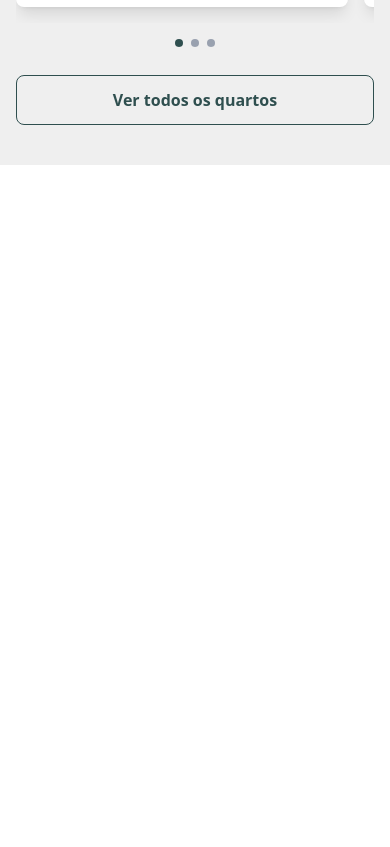
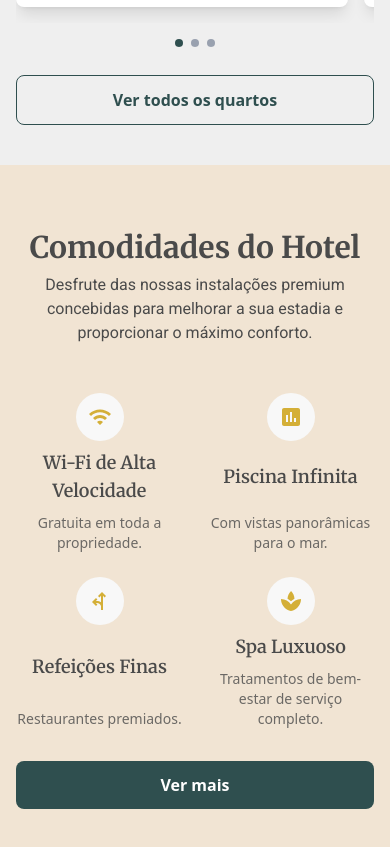
Before and after one commit to oTiagoPereira/hotel-regency, a React (Vite) app: page / in a window 390 px wide. Shown: the part 3257-4104 px from the top of the page. Before the commit the page ends 3422 px from the top, so only its background shows below. Built offline with nearby package versions, Linux system fonts and the light colour scheme.

Commit message:
feat(ui): cria seção  com cards responsivos e toggle mobile

```diff
--- /dev/null
+++ b/src/components/Amenities/Amenities.style.ts
@@ -0,0 +1,17 @@
+export const amenitiesStyle = {
+  section: "bg-secondary w-full min-h-[600px] py-10 md:py-0 flex items-center",
+  container:
+    "max-w-7xl mx-auto flex flex-col items-stretch justify-between px-4 sm:px-6 lg:px-8 md:gap-4",
+  header: "text-center md:text-start mt-6 mb-12 md:w-1/2",
+  heading:
+    "text-3xl font-bold text-text-color mb-2 font-heading",
+  paragraph: "text-text-color font-body",
+  grid: "grid grid-cols-2 sm:grid-cols-3 md:grid-cols-4 gap-6 md:gap-12",
+  buttonWrapper: "block md:hidden mt-8",
+  card: "text-center flex flex-col items-center justify-between w-fit mx-auto h-auto",
+  iconWrapper:
+    "bg-neutral p-3 flex items-center justify-center rounded-full text-icons-secondary",
+  cardTitle:
+    "text-lg font-semibold font-heading text-text-color my-2",
+  cardDescription: "text-sm text-text-color opacity-80",
+};
--- /dev/null
+++ b/src/components/Amenities/Amenities.tsx
@@ -0,0 +1,128 @@
+import {
+  FitnessCenter,
+  ForkLeft,
+  LocalBar,
+  LocalParking,
+  Poll,
+  RoomService,
+  Spa,
+  Wifi,
+  type SvgIconComponent,
+} from "@mui/icons-material";
+import { useState } from "react";
+import Button from "../Button";
+import { amenitiesStyle as styles } from "./Amenities.style";
+
+type AmenitiesCardProps = {
+  title: string;
+  description: string;
+  Icon: SvgIconComponent;
+};
+
+const AmenitiesCard = ({ title, description, Icon }: AmenitiesCardProps) => {
+  return (
+    <div className={styles.card}>
+      <span className={styles.iconWrapper}>
+        <Icon />
+      </span>
+      <h3 className={styles.cardTitle}>{title}</h3>
+      <p className={styles.cardDescription}>{description}</p>
+    </div>
+  );
+};
+
+const amenitiesList = [
+  {
+    title: "Wi-Fi de Alta Velocidade",
+    description: "Gratuita em toda a propriedade.",
+    Icon: Wifi,
+  },
+  {
+    title: "Piscina Infinita",
+    description: "Com vistas panorâmicas para o mar.",
+    Icon: Poll,
+  },
+  {
+    title: "Refeições Finas",
+    description: "Restaurantes premiados.",
+    Icon: ForkLeft,
+  },
+  {
+    title: "Spa Luxuoso",
+    description: "Tratamentos de bem-estar de serviço completo.",
+    Icon: Spa,
+  },
+  {
+    title: "Centro Fitness",
+    description: "Equipamento de última geração.",
+    Icon: FitnessCenter,
+  },
+  {
+    title: "Bar Rooftop",
+    description: "Coquetéis artesanais com vista.",
+    Icon: LocalBar,
+  },
+  {
+    title: "Estacionamento com Valet",
+    description: "Gratuita para os hóspedes.",
+    Icon: LocalParking,
+  },
+  {
+    title: "Concierge",
+    description: "24/7 serviço personalizado.",
+    Icon: RoomService,
+  },
+];
+
+function Amenities() {
+  const [showAll, setShowAll] = useState(false);
+
+  const half = Math.ceil(amenitiesList.length / 2);
+
+  const isDesktop =
+    typeof window !== "undefined"
+      ? window.matchMedia("(min-width: 768px)").matches
+      : false;
+
+  const displayAll = isDesktop || showAll;
+
+  const cardElements = displayAll
+    ? amenitiesList.map((card, idx) => <AmenitiesCard key={idx} {...card} />)
+    : amenitiesList
+        .slice(0, half)
+        .map((card, idx) => <AmenitiesCard key={idx} {...card} />);
+
+  return (
+    <section className={styles.section}>
+      <div className={styles.container}>
+        <div className={styles.header}>
+          <h2 className={styles.heading}>Comodidades do Hotel</h2>
+          <p className={styles.paragraph}>
+            Desfrute das nossas instalações premium concebidas para melhorar a
+            sua estadia e proporcionar o máximo conforto.
+          </p>
+        </div>
+        <div className={styles.grid}>{cardElements}</div>
+        <span className={styles.buttonWrapper}>
+          {!displayAll ? (
+            <Button
+              label="Ver mais"
+              variant="primary"
+              onClick={() => setShowAll(true)}
+            />
+          ) : (
+            !isDesktop && (
+              <Button
+                label="Ver menos"
+                variant="secondary"
+                onClick={() => setShowAll(false)}
+              />
+            )
+          )}
+        </span>
+      </div>
+    </section>
+  );
+}
+
+export default Amenities;
--- /dev/null
+++ b/src/components/Amenities/index.ts
@@ -0,0 +1,2 @@
+import Amenities from "./Amenities";
+export default Amenities;
--- a/src/components/index.ts
+++ b/src/components/index.ts
@@ -6,3 +6,4 @@ export { default as WhyRegency } from "./WhyRegency";
 export { default as HomeRooms } from "./HomeRooms"
 export { default as RoomsCard } from "./RoomsCard";
 export { default as Carousel } from "./Carousel";
+export { default as Amenities } from "./Amenities";
--- a/src/pages/Home.tsx
+++ b/src/pages/Home.tsx
@@ -4,6 +4,7 @@ import {
   AboutUs,
   WhyRegency,
   HomeRooms,
+  Amenities,
 } from "../components";
 import { MainLayout } from "../layouts/mainLayout";
 
@@ -15,6 +16,7 @@ function Home() {
       <AboutUs />
       <WhyRegency />
       <HomeRooms />
+      <Amenities />
     </MainLayout>
   );
 }
```
